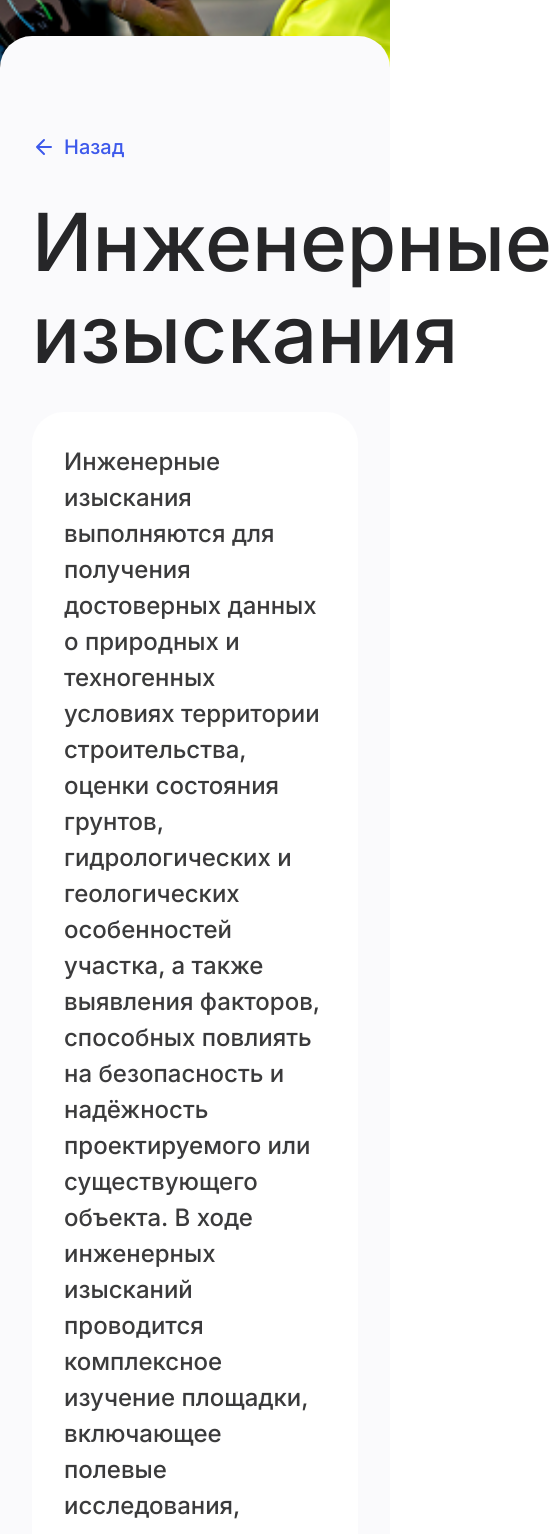
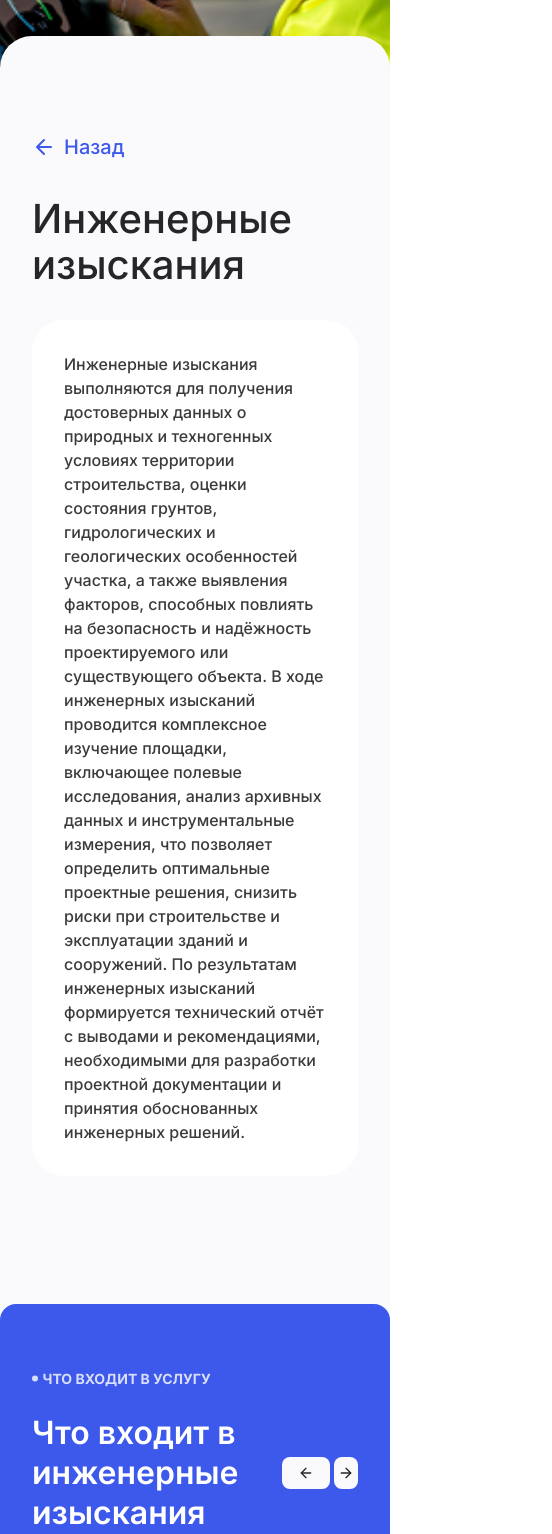
Before and after one commit to Youmeon/GIGABUILD, a Vue app in the folder frontend/: page /services/1 in a window 390 px wide. Shown: the part 432-1966 px from the top of the page, 552 px wide, since content can reach past the window. Built offline with nearby package versions, Linux system fonts and the light colour scheme.

Commit message:
add media request for services page

```diff
--- a/frontend/src/views/DetailServices.vue
+++ b/frontend/src/views/DetailServices.vue
@@ -39,13 +39,13 @@
             Назад
           </router-link>
           <h1
-            class="mb-8 text-[80px] font-medium leading-[115%] tracking-[-4%] text-neutral-800"
+            class="service-main-title mb-8 text-[80px] font-medium leading-[115%] tracking-[-4%] text-neutral-800"
           >
             {{ currentService.title }}
           </h1>
           <div class="rounded-[32px] bg-white p-8">
             <p
-              class="text-[24px] font-medium leading-[150%] tracking-[-3%] text-[#3b3b3c]"
+              class="service-description text-[24px] font-medium leading-[150%] tracking-[-3%] text-[#3b3b3c]"
             >
               {{ currentService.description }}
             </p>
@@ -81,7 +81,7 @@
           </div>
           <div class="flex items-center justify-between">
             <h2
-              class="text-[48px] font-semibold leading-[125%] tracking-[-3%] text-white"
+              class="service-section-title text-[48px] font-semibold leading-[125%] tracking-[-3%] text-white"
             >
               {{ includeData?.title }}
             </h2>
@@ -113,7 +113,7 @@
             class="w-[448px] shrink-0 rounded-[32px] bg-white p-8"
           >
             <p
-              class="text-[32px] font-medium leading-[125%] tracking-[-4%] text-neutral-800"
+              class="service-slider-text text-[32px] font-medium leading-[125%] tracking-[-4%] text-neutral-800"
             >
               {{ item }}
             </p>
@@ -251,4 +251,41 @@ watch(
 div::-webkit-scrollbar {
   height: 0;
 }
+
+/* Медиа-запросы для адаптивности */
+@media (max-width: 744px) {
+  .service-main-title {
+    font-size: clamp(40px, 6.25vw, 80px);
+  }
+
+  .service-description {
+    font-size: clamp(16px, 2.5vw, 24px);
+  }
+
+  .service-section-title {
+    font-size: clamp(32px, 5vw, 48px);
+  }
+
+  .service-slider-text {
+    font-size: clamp(24px, 3.75vw, 32px);
+  }
+}
+
+@media (max-width: 375px) {
+  .service-main-title {
+    font-size: 40px;
+  }
+
+  .service-description {
+    font-size: 16px;
+  }
+
+  .service-section-title {
+    font-size: 32px;
+  }
+
+  .service-slider-text {
+    font-size: 24px;
+  }
+}
 </style>
```
